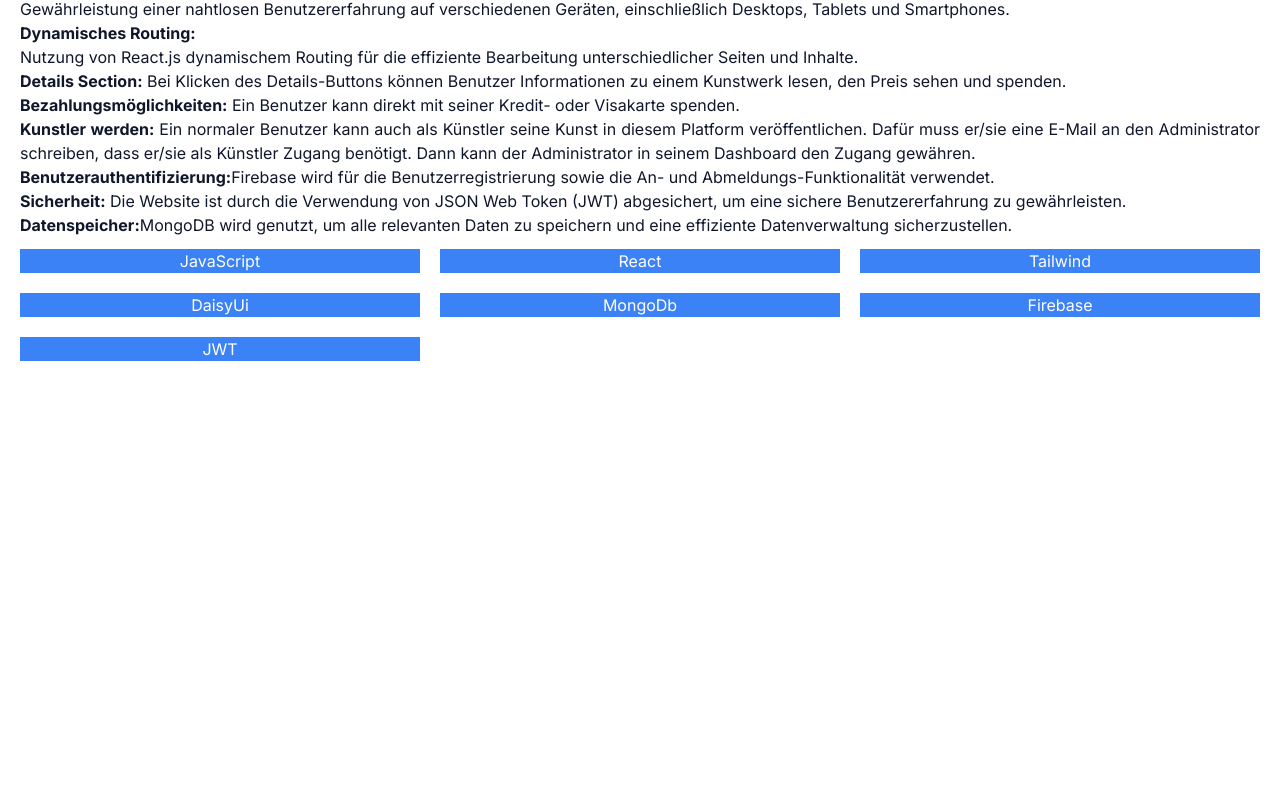
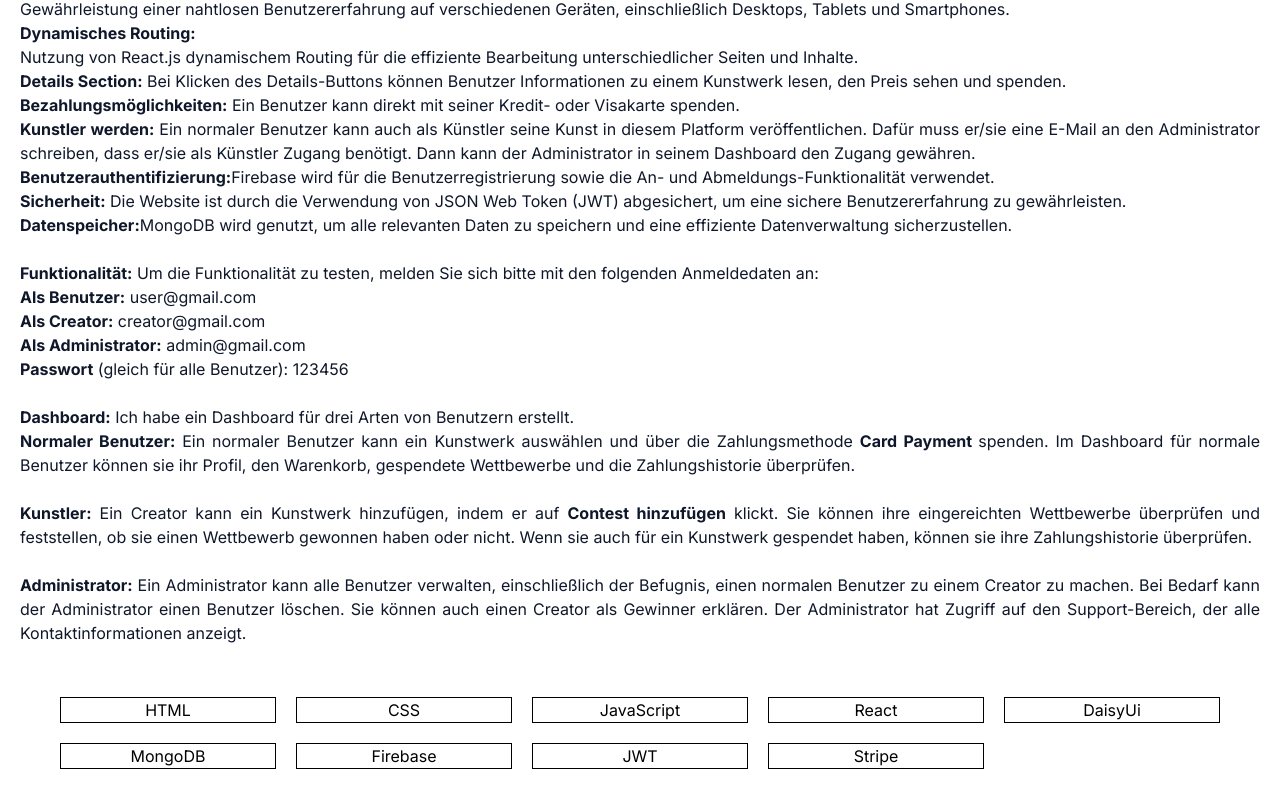
Before and after one commit to devmashum/explore-faisal-ahmed, a Next.js app: page /ApexArtistry in a window 1280 px wide. Shown: the part 919-1726 px from the top of the page. Before the commit the page ends 1300 px from the top, so only its background shows below. Built offline with nearby package versions, Linux system fonts and the light colour scheme.

Commit message:
new commit

```diff
--- a/src/app/ApexArtistry/page.js
+++ b/src/app/ApexArtistry/page.js
@@ -49,21 +49,41 @@
 <br />
 <b>Datenspeicher:</b>
 MongoDB wird genutzt, um alle relevanten Daten zu speichern und eine effiziente Datenverwaltung sicherzustellen.
+<br /> <br />
+<div>
+<b>Funktionalität:</b> Um die Funktionalität zu testen, melden Sie sich bitte mit den folgenden Anmeldedaten an: <br />
+
+<b>Als Benutzer:</b> user@gmail.com <br />
+<b>Als Creator:</b> creator@gmail.com <br />
+<b>Als Administrator:</b> admin@gmail.com <br />
+<b>Passwort</b> (gleich für alle Benutzer): 123456 <br />
+<br />
+<b>Dashboard:</b> Ich habe ein Dashboard für drei Arten von Benutzern erstellt. <br />
+
+<b>Normaler Benutzer:</b> Ein normaler Benutzer kann ein Kunstwerk auswählen und über die Zahlungsmethode <b>Card Payment </b>spenden. Im Dashboard für normale Benutzer können sie ihr Profil, den Warenkorb, gespendete Wettbewerbe und die Zahlungshistorie überprüfen. <br />
+<br />
+<b>Kunstler:</b> Ein Creator kann ein Kunstwerk hinzufügen, indem er auf <b>Contest hinzufügen</b> klickt. Sie können ihre eingereichten Wettbewerbe überprüfen und feststellen, ob sie einen Wettbewerb gewonnen haben oder nicht. Wenn sie auch für ein Kunstwerk gespendet haben, können sie ihre Zahlungshistorie überprüfen. <br />
+<br />
+<b>Administrator:</b> Ein Administrator kann alle Benutzer verwalten, einschließlich der Befugnis, einen normalen Benutzer zu einem Creator zu machen. Bei Bedarf kann der Administrator einen Benutzer löschen. Sie können auch einen Creator als Gewinner erklären. Der Administrator hat Zugriff auf den Support-Bereich, der alle Kontaktinformationen anzeigt.
+</div>
+
 </div>
 
 
 
 
             </h4>
-            <div className="grid grid-cols-3 gap-5">
-            <button className="btn btn-sm px-10 hover:bg-blue-700 bg-blue-500 btn-outline text-white">JavaScript</button>
-              <button className="btn btn-sm px-10 hover:bg-blue-700 bg-blue-500 btn-outline text-white">React</button>
-              <button className="btn btn-sm px-10 hover:bg-blue-700 bg-blue-500 btn-outline text-white">Tailwind</button>
-              <button className="btn btn-sm px-10 hover:bg-blue-700 bg-blue-500 btn-outline text-white">DaisyUi</button>
-              <button className="btn btn-sm px-10 hover:bg-blue-700 bg-blue-500 btn-outline text-white">MongoDb</button>
-              <button className="btn btn-sm px-10 hover:bg-blue-700 bg-blue-500 btn-outline text-white">Firebase</button>
-              <button className="btn btn-sm px-10 hover:bg-blue-700 bg-blue-500 btn-outline text-white">JWT</button>
-            </div>
+            <div className='lg:p-10 grid grid-cols-3 lg:grid-cols-5 lg:gap-5 gap-2 text-center'>
+            <h2 className='border border-xl border-black text-sm lg:text-base'>HTML</h2>
+            <h2 className='border border-xl border-black'>CSS</h2>
+                      <h2 className='border border-xl border-black'>JavaScript</h2>
+            <h2 className='border border-xl border-black'>React</h2>
+            <h2 className='border border-xl border-black'>DaisyUi</h2>
+            <h2 className='border border-xl border-black'>MongoDB</h2>
+            <h2 className='border border-xl border-black'>Firebase</h2>
+            <h2 className='border border-xl border-black'>JWT</h2>
+            <h2 className='border border-xl border-black'>Stripe</h2>
+          </div>
           </div>
         </div>
     );
```
